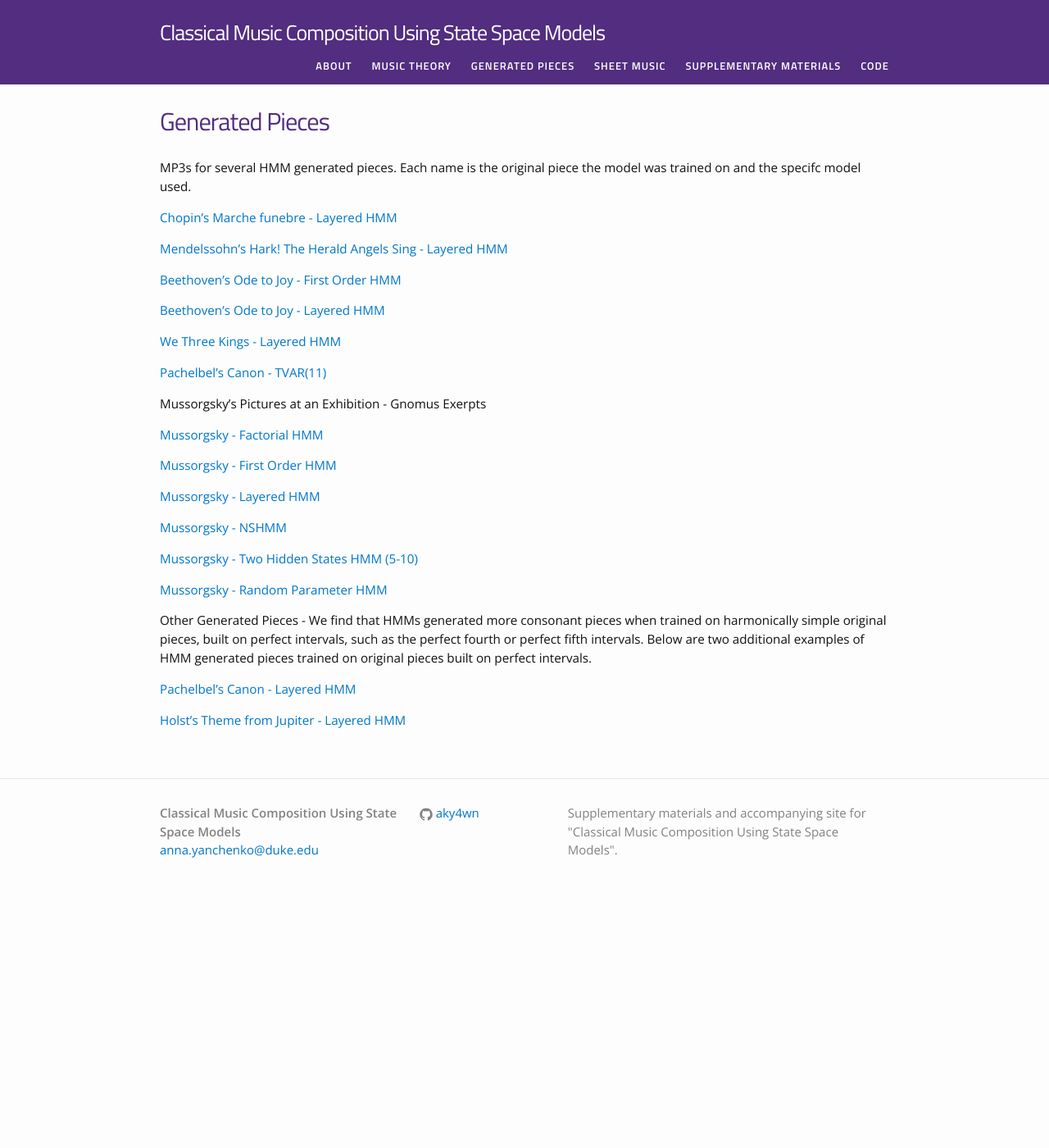
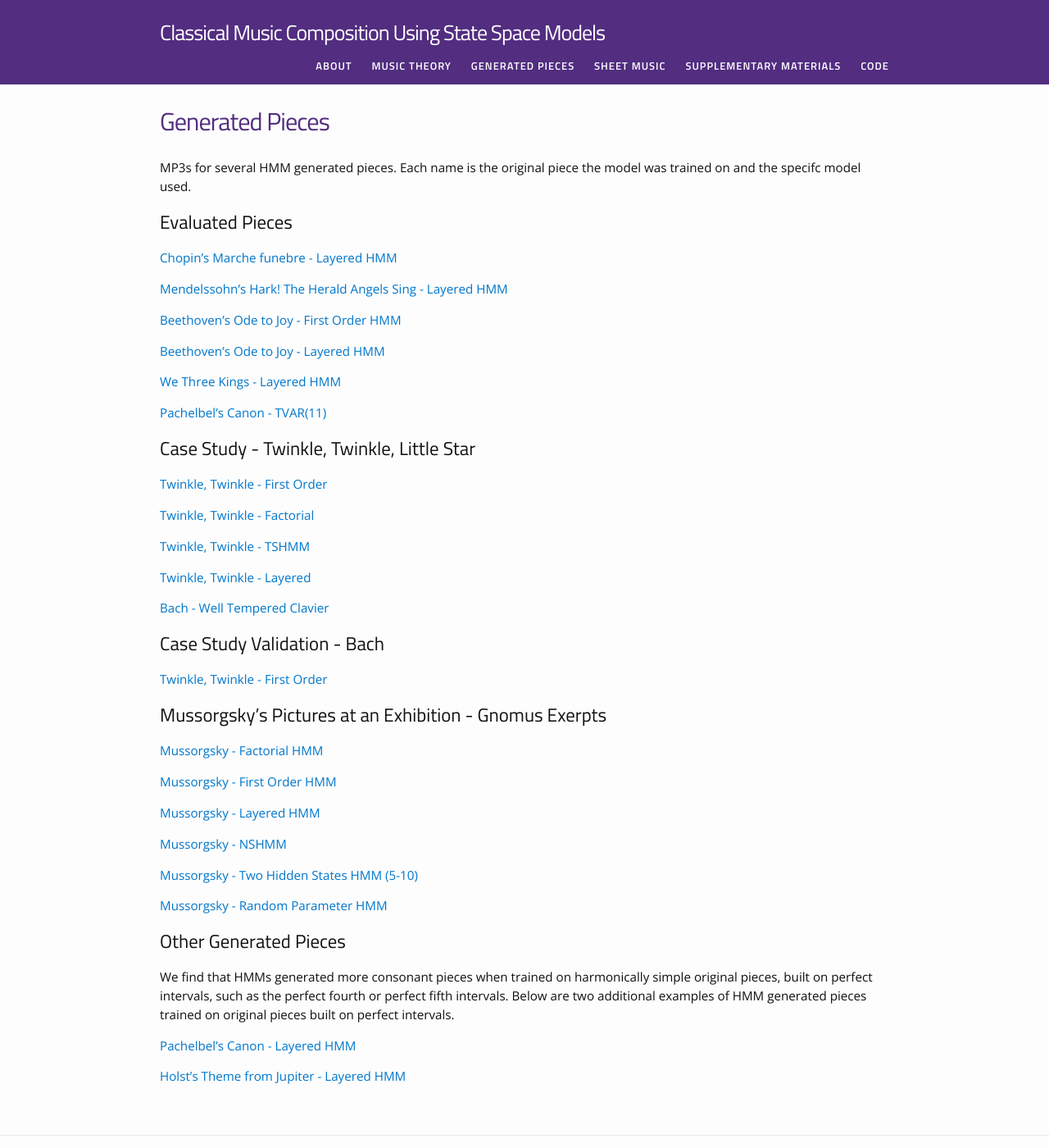
Before and after one commit to aky4wn/Classical-Music-Composition-Using-State-Space-Models, a Jekyll site: the page built from pieces.md, in a window 1280 px wide and 1400 px high. Shown: the whole window at 82% size. Built offline with Jekyll 4.4.1, drawn with Linux system fonts in a browser that asks for light colours.

Commit message:
Update pieces.md

```diff
--- a/pieces.md
+++ b/pieces.md
@@ -4,6 +4,8 @@ title: Generated Pieces
 permalink: /pieces/
 ---
 MP3s for several HMM generated pieces. Each name is the original piece the model was trained on and the specifc model used.
+
+## Evaluated Pieces
 
 [Chopin's Marche funebre - Layered HMM]({{ site.url }}/Generated Pieces/chopin3_layered.mp3)
 
@@ -17,7 +19,23 @@ MP3s for several HMM generated pieces. Each name is the original piece the model
 
 [Pachelbel's Canon - TVAR(11)]({{ site.url }}/Generated Pieces/pachelbel_TVAR11.mp3)
 
-Mussorgsky's Pictures at an Exhibition - Gnomus Exerpts
+## Case Study - Twinkle, Twinkle, Little Star
+
+[Twinkle, Twinkle - First Order]({{ site.url }}/Generated Pieces/Twinkle-first_order5.mp3)
+
+[Twinkle, Twinkle - Factorial]({{ site.url }}/Generated Pieces/Twinkle-factorial5.mp3)
+
+[Twinkle, Twinkle - TSHMM]({{ site.url }}/Generated Pieces/Twinkle-TSHMM2-5.mp3)
+
+[Twinkle, Twinkle - Layered]({{ site.url }}/Generated Pieces/Twinkle-layered5.mp3)
+
+[Bach - Well Tempered Clavier]({{ site.url }}/Generated Pieces/bach-book2-fugue02-first_order5.mp3)
+
+## Case Study Validation - Bach
+
+[Twinkle, Twinkle - First Order]({{ site.url }}/Generated Pieces/Twinkle-first_order5.mp3)
+
+## Mussorgsky's Pictures at an Exhibition - Gnomus Exerpts
 
 [Mussorgsky - Factorial HMM]({{ site.url }}/Generated Pieces/Mussorgsky Example/MussFactorial.mp3)
 
@@ -31,7 +49,9 @@ Mussorgsky's Pictures at an Exhibition - Gnomus Exerpts
 
 [Mussorgsky - Random Parameter HMM]({{ site.url }}/Generated Pieces/Mussorgsky Example/MussRandom.mp3)
 
-Other Generated Pieces - We find that HMMs generated more consonant pieces when trained on harmonically simple original pieces, built on perfect intervals, such as the perfect fourth or perfect fifth intervals. Below are two additional examples of HMM generated pieces trained on original pieces built on perfect intervals.
+## Other Generated Pieces
+
+We find that HMMs generated more consonant pieces when trained on harmonically simple original pieces, built on perfect intervals, such as the perfect fourth or perfect fifth intervals. Below are two additional examples of HMM generated pieces trained on original pieces built on perfect intervals.
 
 [Pachelbel's Canon - Layered HMM]({{ site.url }}/Generated Pieces/pachelbel_layered.mp3)
 
```
